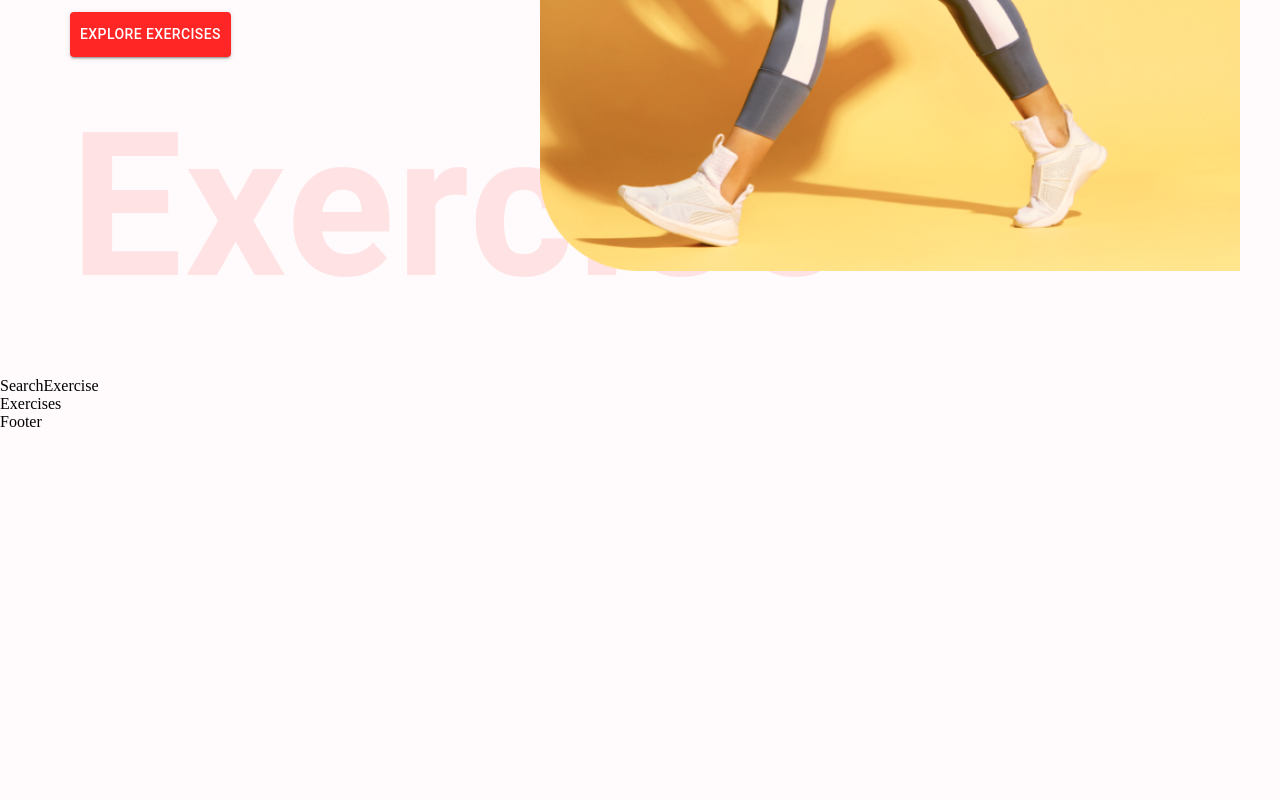
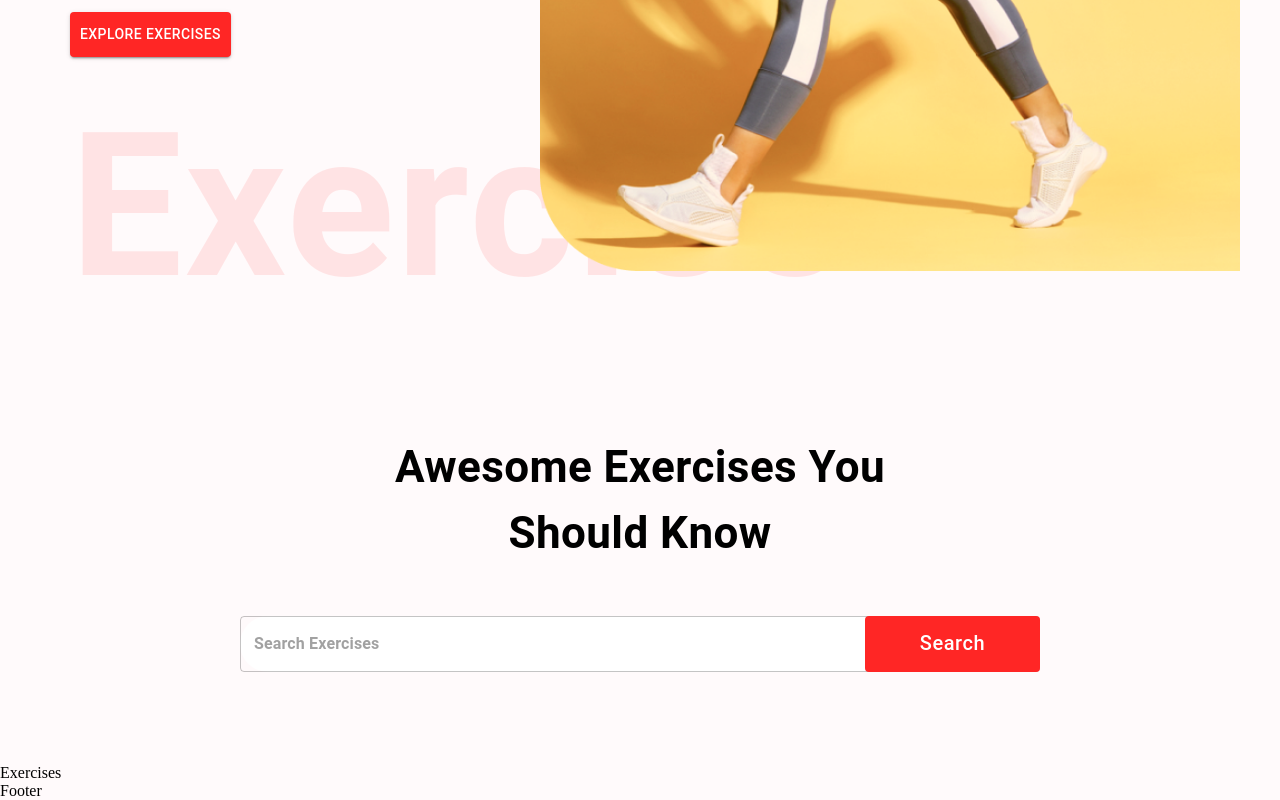
Before and after one commit to AinaSerik/exercise, a React (Create React App) app: page / in a window 1280 px wide. Shown: the part 595-1395 px from the top of the page. Before the commit the page ends 1026 px from the top, so only its background shows below. Built offline with nearby package versions, Linux system fonts and the light colour scheme; no server answers.

Commit message:
added rapid api

```diff
--- a/src/components/SearchExercises.js
+++ b/src/components/SearchExercises.js
@@ -1,8 +1,61 @@
-import React from 'react'
+import React, { useEffect, useState } from 'react';
+import { Box, Button, Stack, TextField, Typography } from '@mui/material';
+import { exerciseOptions, fetchData } from '../utils/fetchData';
 
 const SearchExercise = () => {
+  const [search, setSearch] = useState('')
+
+  const handleSearch = async () => {
+    if(search) {
+     const exercisesData = await fetchData
+     ('https://exercisedb.p.rapidapi.com/exercises/bodyPartList', exerciseOptions);
+
+     console.log(exercisesData);
+    }
+  }
+
   return (
-    <div>SearchExercise</div>
+    <Stack alignItems='center' mt='37px'
+    justifyContent='center' p='20px'>
+    <Typography fontWeight={700} sx={{
+      fontSize: { lg: '44px', xs: '30px'}
+    }} mb='50px' textAlign='center'>
+      Awesome Exercises You <br />
+      Should Know
+    </Typography>
+    <Box position='relative' mb='72px'>
+     <TextField
+     sx={{
+      input: {
+        fontWeight: '700',
+        border: 'none',
+        borderRadius: '4px'
+     },
+     width: { lg: '800px', xs: '350px'},
+     backgroundColor: '#fff', borderRadius: '40px'
+     }}
+      height='76px'
+      value={search}
+      onChange={(e) => setSearch(e.target.value.toLowerCase())}
+      placeholder='Search Exercises'
+      type='text'
+     />
+     <Button className='search-btn'
+     sx={{
+      bgcolor: '#FF2625',
+      color: '#fff',
+      textTransform: 'none',
+      width: { lg: '175px', xs: '80px'},
+      fontSize: { lg: '20px', xs: '14px'},
+      height: '56px',
+      position: 'absolute',
+      right: '0'
+     }}
+     onClick={handleSearch}>
+     Search
+     </Button>
+    </Box>
+    </Stack>
   )
 }
 
--- /dev/null
+++ b/src/utils/fetchData.js
@@ -0,0 +1,15 @@
+export const exerciseOptions = {
+  method: 'GET',
+  url: 'https://exercisedb.p.rapidapi.com/exercises/bodyPartList',
+  headers: {
+    'X-RapidAPI-Host': 'exercisedb.p.rapidapi.com',
+    'X-RapidAPI-Key': process.env.REACT_APP_RAPID_API_KEY
+  }
+};
+
+export const fetchData = async (url, options) => {
+  const response = await fetch(url, options);
+  const data = await response.json();
+
+  return data;
+}
```
Also changed, not shown: 1 other file (tests, documents, lock files or other folders).
